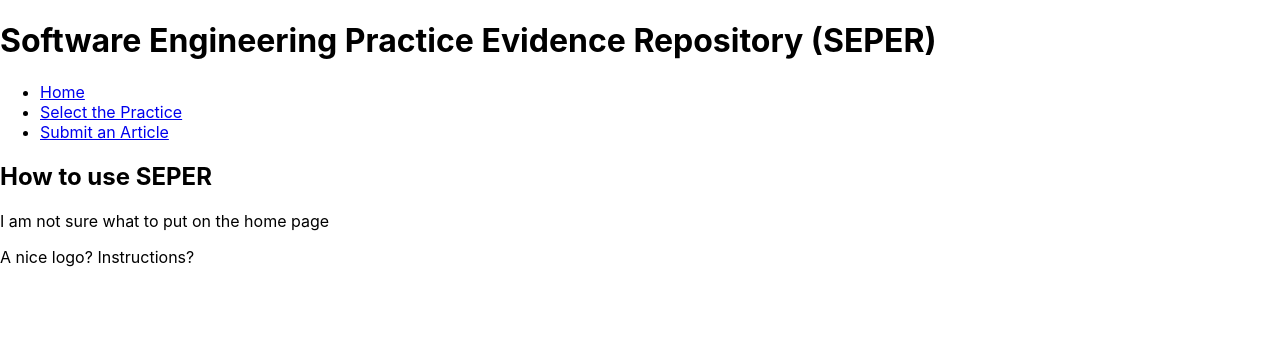
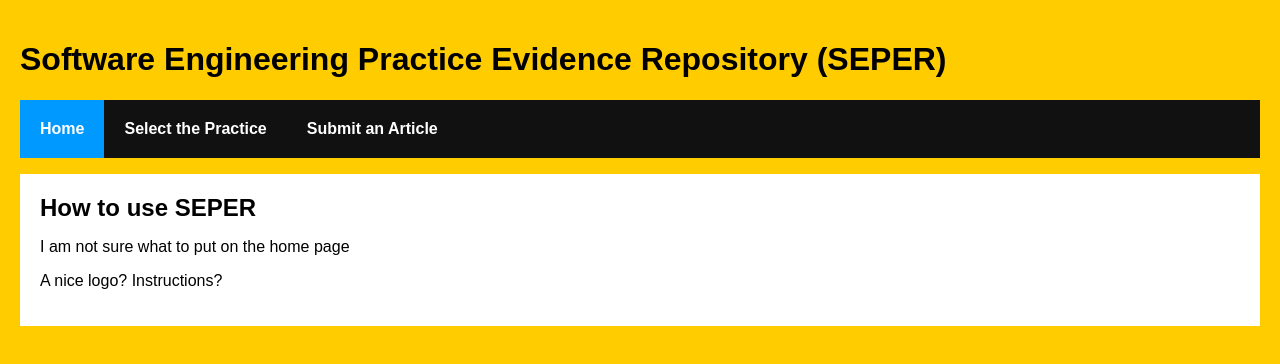
Before and after one commit to catwrightb/cise_ass1A_worksheet4_, a React (Create React App) app in the folder frontend/: page / in a window 1280 px wide. Shown: the top 364 px of the page. Built offline with nearby package versions, Linux system fonts and the light colour scheme; the HTML template or start-up script is replaced by a standard one.

Commit message:
added updated css

```diff
--- a/frontend/src/App.js
+++ b/frontend/src/App.js
@@ -10,6 +10,7 @@
 import SEPractice from "./pages/SE-Practice";
 import SubmitArticle from "./pages/Submit-Article";
 import NotFoundPage from "./pages/404";
+import "./index.css"
 
 const App = () => {
   return (
--- a/frontend/src/index.css
+++ b/frontend/src/index.css
@@ -1,13 +1,38 @@
 body {
+  background-color: #FFCC00;
+  padding: 20px;
   margin: 0;
-  font-family: -apple-system, BlinkMacSystemFont, 'Segoe UI', 'Roboto', 'Oxygen',
-    'Ubuntu', 'Cantarell', 'Fira Sans', 'Droid Sans', 'Helvetica Neue',
-    sans-serif;
-  -webkit-font-smoothing: antialiased;
-  -moz-osx-font-smoothing: grayscale;
 }
-
-code {
-  font-family: source-code-pro, Menlo, Monaco, Consolas, 'Courier New',
-    monospace;
+h1, h2, p, ul, li {
+  font-family: sans-serif;
 }
+ul.header li {
+  display: inline;
+  list-style-type: none;
+  margin: 0;
+}
+ul.header {
+  background-color: #111;
+  padding: 0;
+}
+ul.header li a {
+  color: #FFF;
+  font-weight: bold;
+  text-decoration: none;
+  padding: 20px;
+  display: inline-block;
+}
+.content {
+  background-color: #FFF;
+  padding: 20px;
+}
+.content h2 {
+  padding: 0;
+  margin: 0;
+}
+.content li {
+  margin-bottom: 10px;
+}
+.active {
+  background-color: #0099FF;
+}
```
